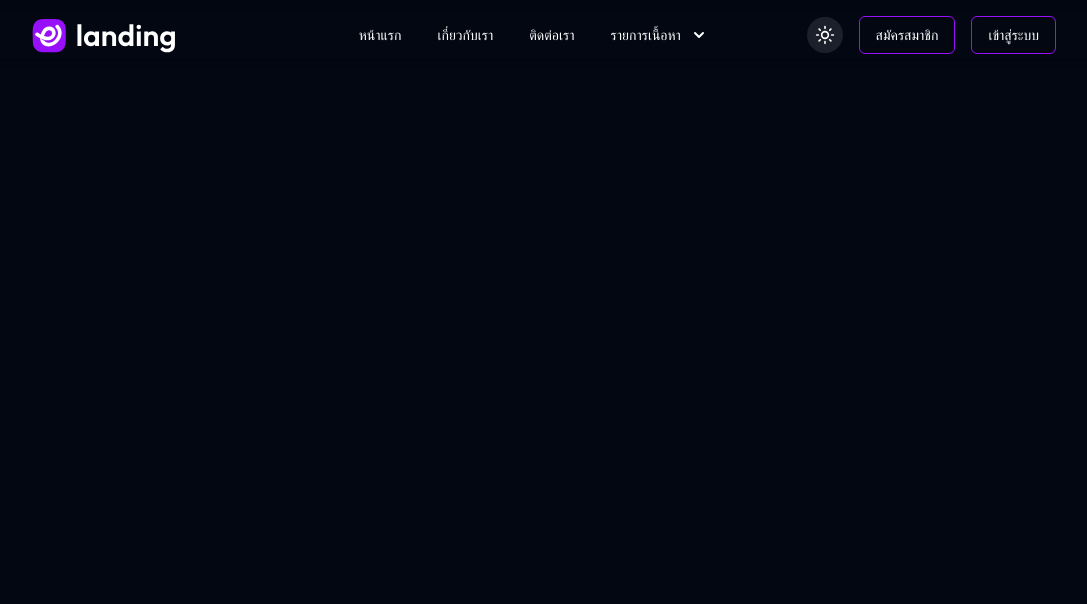
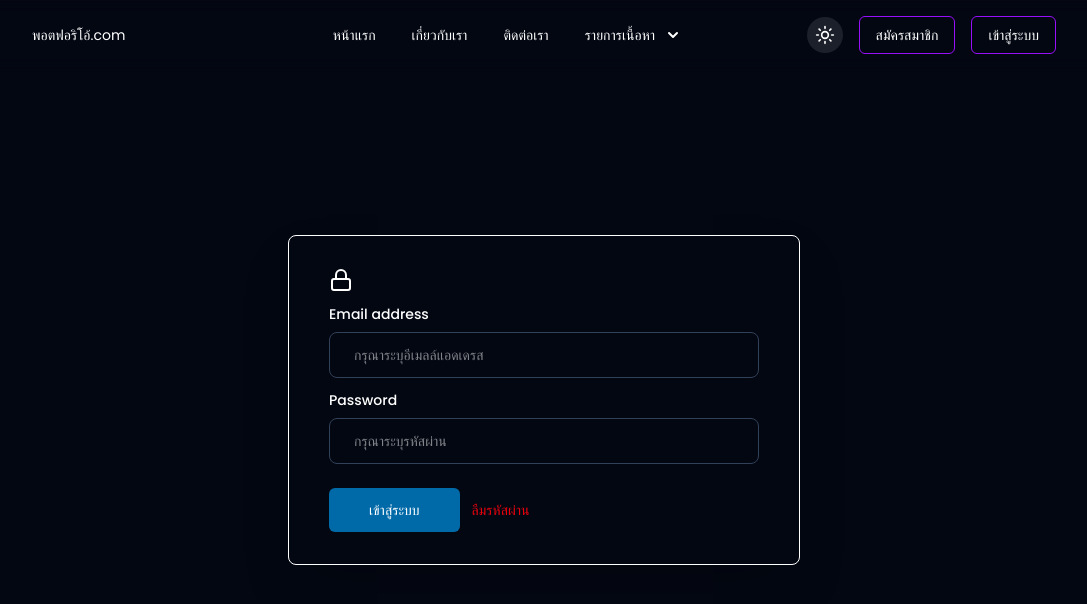
Before and after one commit to kittiumnatsomboon/Protfolio, a Next.js app: page /Login in a window 1280 px wide. Shown: the top 604 px of the page, without its empty margins (96-1183 px from the left). Built offline with nearby package versions, Linux system fonts and the light colour scheme.

Commit message:
ตั่งค่าหน้าและโลโก้

```diff
--- a/src/app/(Pages)/Login/page.jsx
+++ b/src/app/(Pages)/Login/page.jsx
@@ -1,7 +1,34 @@
-export default function Login(){
-    return(
+'use client'
+import FieldInput from "@/app/components/FieldInput"
+import Button from "@/app/components/Button";
+import { Formik, Form, Field, ErrorMessage } from 'formik';
+import { useState } from "react";
+import Link from "next/link";
+import { Lock } from "lucide-react";
+export default function Login() {
+    return (
         <>
-
+            <div className='flex items-center justify-center min-h-screen'>
+                <div className='w-full max-w-lg px-10 py-8 mx-auto  border rounded-lg shadow-2xl'>
+                    <div className='max-w-md mx-auto space-y-3'>
+                        <h3 className="text-lg font-semibold"><Lock/></h3>
+                        <div>
+                            <FieldInput children="Email address" label="email" placeholder="กรุณาระบุอีเมลล์แอดเดรส"
+                                type="text"
+                            />
+                        </div>
+                        <div>
+                            <FieldInput children="Password" label="password" placeholder="กรุณาระบุรหัสผ่าน"
+                                type="password"
+                            />
+                        </div>
+                        <div className="flex gap-3 pt-3 items-center">
+                            <Button children="เข้าสู่ระบบ"  />
+                            <Link href="#" className="text-red-600">ลืมรหัสผ่าน</Link>
+                        </div>
+                    </div>
+                </div>
+            </div>
         </>
     )
 }
--- a/src/app/(Pages)/Register/page.jsx
+++ b/src/app/(Pages)/Register/page.jsx
@@ -39,7 +39,7 @@ export default function Register() {
     return (
         <>
             <div className="px-4 md:px-16 lg:px-24 xl:px-32">
-                <SectionTitle text2="สมัครสมาชิก" text3="สร้างบัญชีสำหรับใช้เข้าสู่ระบบเพื่อดำเนินการต่อ" />
+                <SectionTitle text2="สมัครสมาชิก" />
                 <Formik
                     initialValues={{ firstname: '', lastname: '', dateofbirth: '', email: '', password: '', confirmpassword: '' }}
                     validationSchema={SignupSchema} // Pass the Yup schema here
@@ -99,7 +99,7 @@ export default function Register() {
                                 <div className='flex items-center pl-3 rounded-lg border border-slate-700 focus-within:border-pink-500'>
 
                                     <DatePicker
-                                        className="w-full p-3 outline-none"
+                                        className="w-full p-3 outline-none dark:text-white text-black"
                                         placeholderText="กรุณาระบุวันเดือนปีเกิด"
                                         yearDropdownItemNumber={100}
                                         scrollableYearDropdown
--- a/src/app/components/FieldInput.jsx
+++ b/src/app/components/FieldInput.jsx
@@ -3,7 +3,7 @@ export default function FieldInput({ type, label, placeholder, onChange, childre
         <>
             <p className="mb-2 font-medium dark:text-white text-black">{children}</p>
             <div className='flex items-center pl-3 rounded-lg border border-slate-700 focus-within:border-pink-500'>
-                <input name={label} type={type} placeholder={placeholder} className='w-full p-3 outline-none'
+                <input name={label} type={type} placeholder={placeholder} className='w-full p-3 outline-none dark:text-white text-black'
                     onChange={onChange}
                 />
             </div>
--- a/src/app/components/Navbar.jsx
+++ b/src/app/components/Navbar.jsx
@@ -28,7 +28,7 @@ export default function Navbar() {
     return (
         <nav className={`flex items-center justify-between fixed z-50 top-0 w-full px-6 md:px-16 lg:px-24 xl:px-32 py-4 ${openMobileMenu ? '' : 'backdrop-blur'}`}>
             <a href="/">
-                <img className="h-9 md:h-9.5 w-auto shrink-0" src={theme === "dark" ? "./assets/logo-light.svg" : "./assets/logo-dark.svg"} alt="Logo" width={140} height={40} fetchPriority="high" />
+               พอตฟอริโอ้.com
             </a>
             <div className="hidden items-center  md:gap-8 lg:gap-9 md:flex lg:pl-20">
                 {Navbarmenu.map((menu) => (
--- a/src/app/layout.jsx
+++ b/src/app/layout.jsx
@@ -3,8 +3,8 @@ import { ThemeContextProvider } from "./context/ThemeContext";
 import Navbar from "./components/Navbar";
 
 export const metadata = {
-  title: "Create Next App",
-  description: "Generated by create next app",
+  title: "พอตฟอริโอ้.com",
+  description: "แสดงผลงานและประสบการณ์การทำงาน",
 };
 
 export default function RootLayout({ children }) {
```
